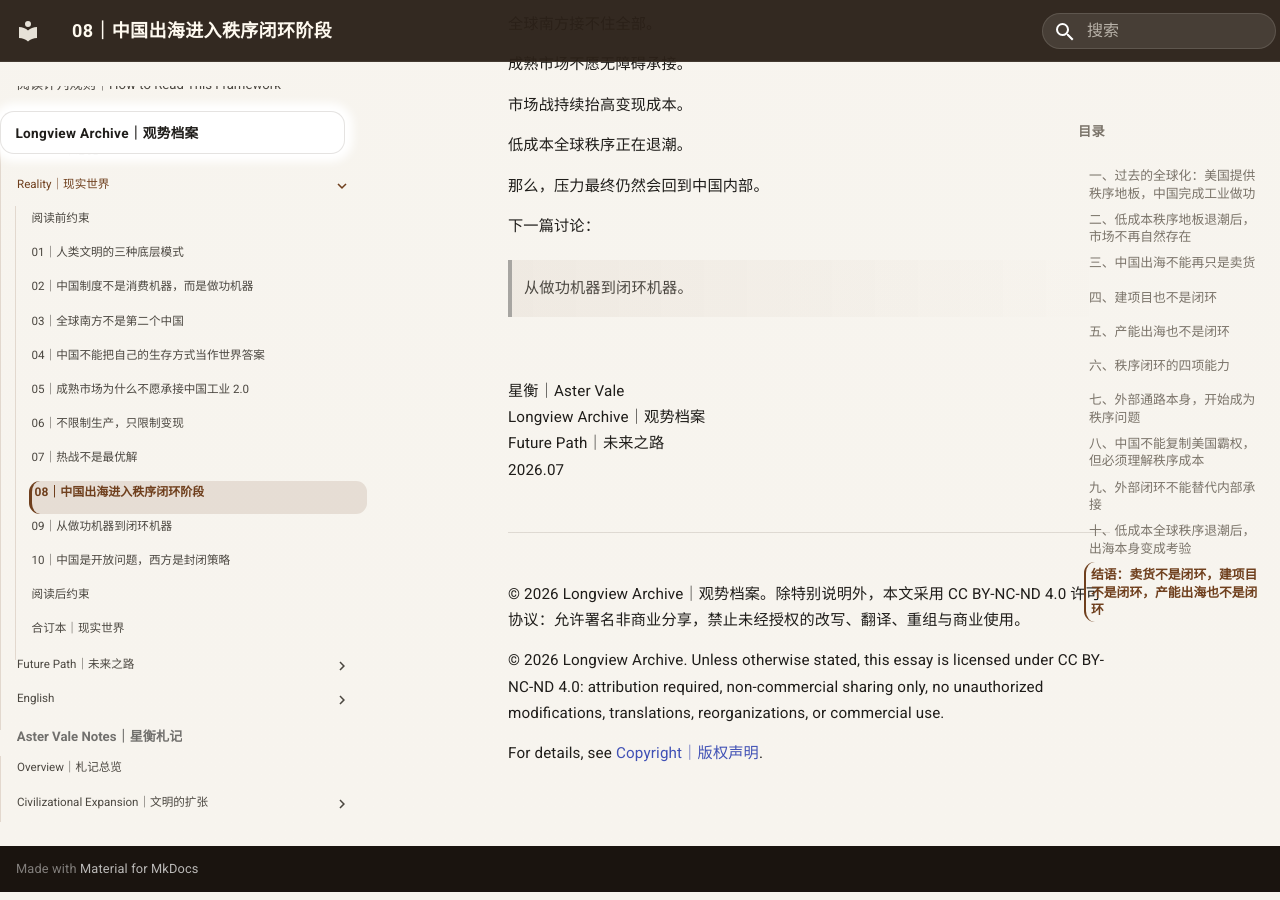
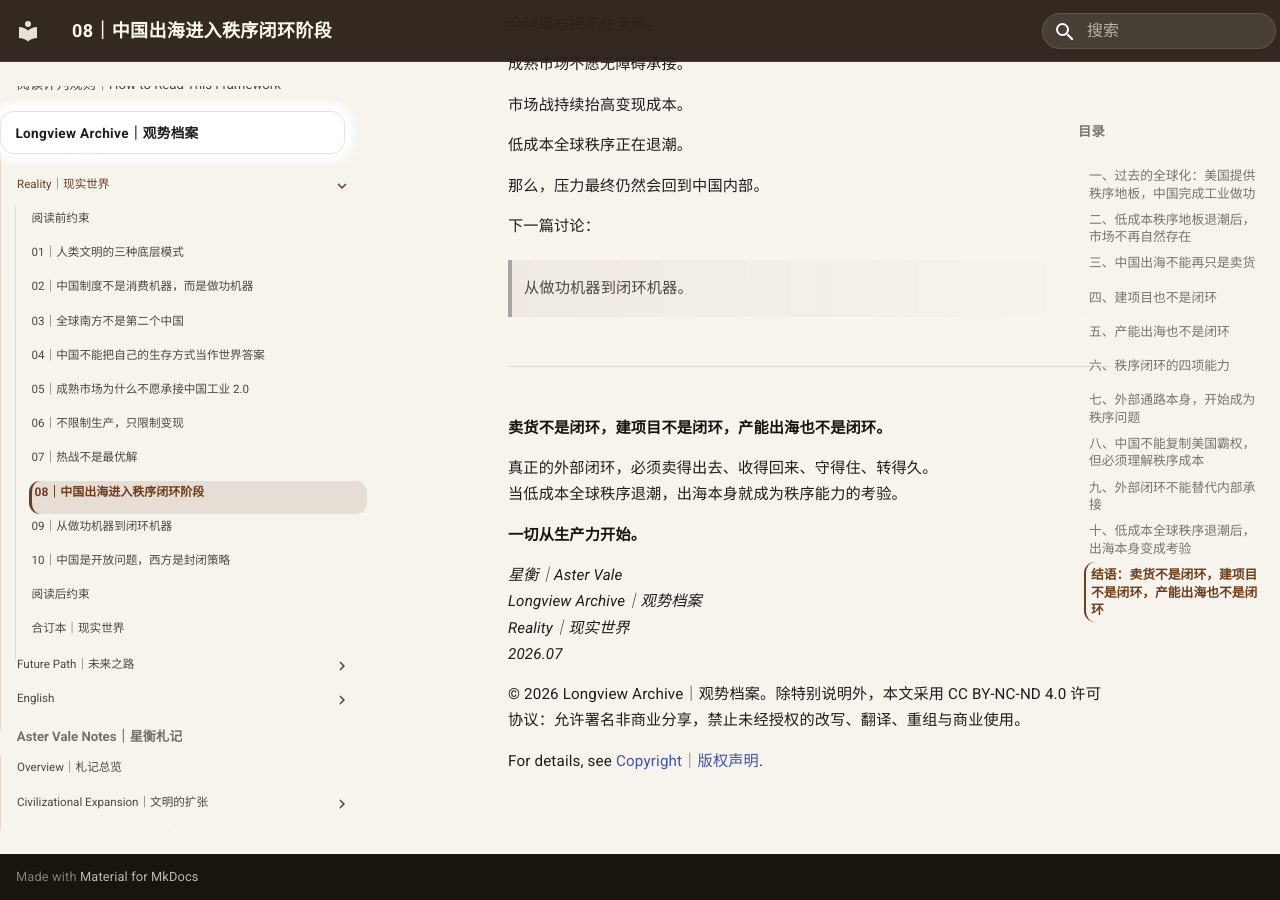
Before and after one commit to guanshi1688/longview-archive, an MkDocs documentation site: the page built from docs/essays/reality/08.md, in a window 1280 px wide and 900 px high, scrolled down 20396 px. Built offline with MkDocs 1.6.1 and Material for MkDocs 9.7.7, drawn with Linux system fonts in a browser that asks for light colours.

Commit message:
Update 08.md

```diff
--- a/docs/essays/reality/08.md
+++ b/docs/essays/reality/08.md
@@ -915,18 +915,20 @@
 
 > 从做功机器到闭环机器。
 
+---
 
-<br>
+**卖货不是闭环，建项目不是闭环，产能出海也不是闭环。**
 
-星衡｜Aster Vale<br>
-Longview Archive｜观势档案<br>
-Future Path｜未来之路<br>
-2026.07
+真正的外部闭环，必须卖得出去、收得回来、守得住、转得久。
+当低成本全球秩序退潮，出海本身就成为秩序能力的考验。
 
----
+**一切从生产力开始。**
+
+*星衡｜Aster Vale*
+*Longview Archive｜观势档案*
+*Reality｜现实世界*
+*2026.07*
 
 © 2026 Longview Archive｜观势档案。除特别说明外，本文采用 CC BY-NC-ND 4.0 许可协议：允许署名非商业分享，禁止未经授权的改写、翻译、重组与商业使用。
 
-© 2026 Longview Archive. Unless otherwise stated, this essay is licensed under CC BY-NC-ND 4.0: attribution required, non-commercial sharing only, no unauthorized modifications, translations, reorganizations, or commercial use.
-
 For details, see [Copyright｜版权声明](/copyright/).
```
